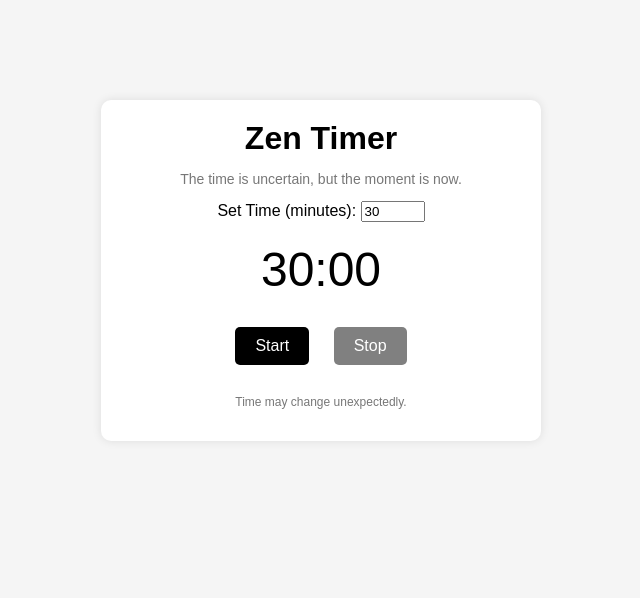
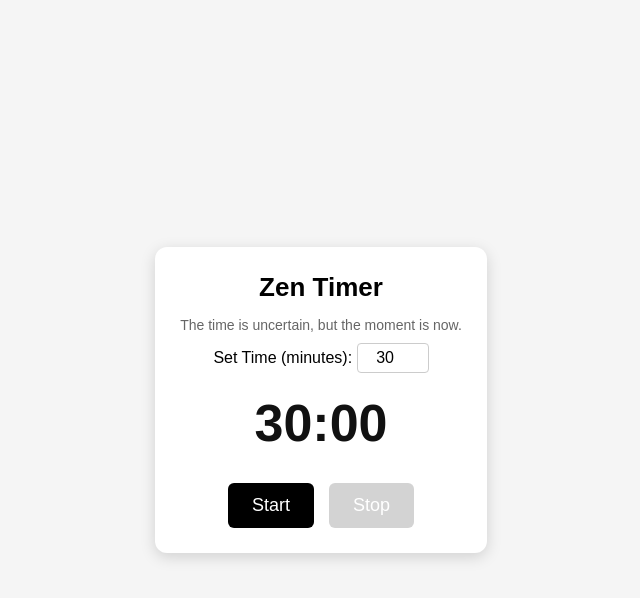
Before and after one commit to EvanWallis/ZenTimer1, a plain HTML site: page index.html in a window 1280 px wide. Shown: the whole page, without its empty margins (319-959 px from the left). Drawn offline with Linux system fonts and the light colour scheme.

Commit message:
UI improvements

```diff
--- a/index.html
+++ b/index.html
@@ -24,9 +24,7 @@
         <button id="startBtn">Start</button>
         <button id="stopBtn" disabled>Stop</button>
       </div>
-
-      <p class="note">Time may change unexpectedly.</p>
-    </div>
+    </div> <!-- Closing the missing container div -->
 
     <script src="script.js"></script>
   </body>
--- a/style.css
+++ b/style.css
@@ -4,49 +4,77 @@ body {
     background-color: #f5f5f5;
     margin: 0;
     padding: 0;
+    display: flex;
+    align-items: center;
+    justify-content: center;
+    height: 100vh;
 }
 
 .container {
-    max-width: 400px;
-    margin: 100px auto;
-    padding: 20px;
+    max-width: 380px;
+    padding: 25px;
     background: white;
-    border-radius: 10px;
-    box-shadow: 0 0 10px rgba(0, 0, 0, 0.1);
+    border-radius: 12px;
+    box-shadow: 0 4px 15px rgba(0, 0, 0, 0.15);
+    text-align: center;
 }
 
 h1 {
     margin: 0;
+    font-size: 26px;
 }
 
 .subtitle {
     font-size: 14px;
-    color: #777;
+    color: #666;
+    margin-bottom: 10px;
 }
 
 .timer {
-    font-size: 48px;
+    font-size: 52px;
     margin: 20px 0;
+    font-weight: bold;
+    color: #111;
+}
+
+.controls {
+    display: flex;
+    justify-content: center;
+    gap: 15px;
 }
 
 .controls button {
-    margin: 10px;
-    padding: 10px 20px;
-    font-size: 16px;
+    margin-top: 10px;
+    padding: 12px 24px;
+    font-size: 18px;
     border: none;
+    border-radius: 6px;
+    cursor: pointer;
+    transition: 0.2s ease-in-out;
+}
+
+#startBtn {
     background: black;
     color: white;
-    cursor: pointer;
-    border-radius: 5px;
 }
 
-  .controls button:disabled {
+#stopBtn {
     background: gray;
+    color: white;
+}
+
+#stopBtn:disabled {
+    background: lightgray;
     cursor: not-allowed;
 }
 
-  .note {
-    font-size: 12px;
-    color: #777;
-    margin-top: 20px;
+
+
+input[type="number"] {
+    width: 60px;
+    padding: 5px;
+    font-size: 16px;
+    text-align: center;
+    border: 1px solid #ccc;
+    border-radius: 4px;
 }
```
Lines whose indentation alone changed are shown as unchanged.
